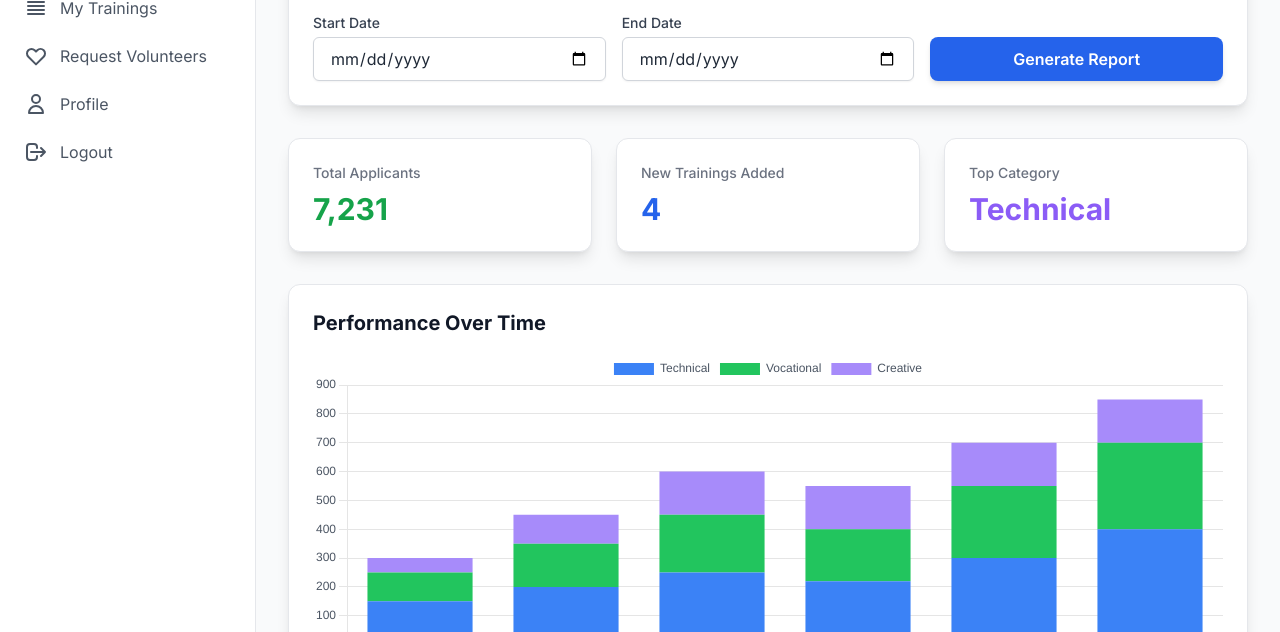
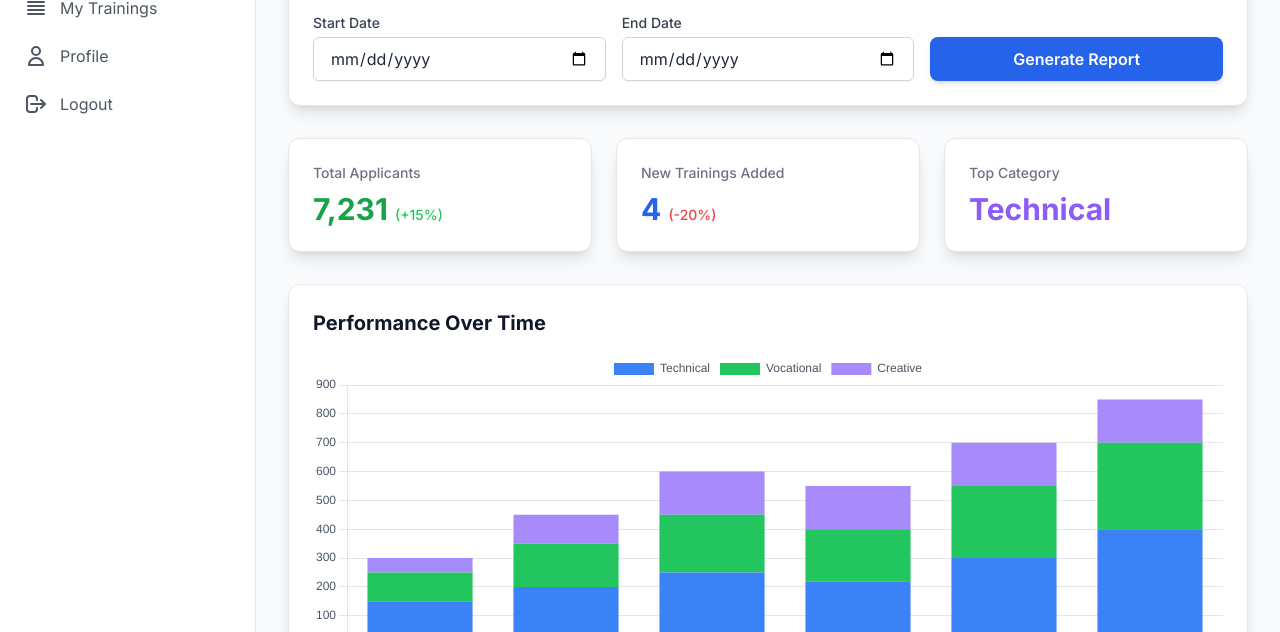
Before and after one commit to Platinum9990/UpdatedSkillRefoemNG, a plain HTML site: page Frontend/Trainers/history.html in a window 1280 px wide. Shown: the part 168-800 px from the top of the page. Drawn offline with nearby package versions, Linux system fonts and the light colour scheme.

Commit message:
Update history.html

```diff
--- a/Frontend/Trainers/history.html
+++ b/Frontend/Trainers/history.html
@@ -43,19 +43,15 @@
                 </a>
             </div>
             <nav class="mt-6">
-                <a href="dashboard.html" class="flex items-center px-6 py-3 text-gray-600 dark:text-gray-300 hover:bg-gray-100 dark:hover:bg-primary-800/30">
+                <a href="#" class="flex items-center px-6 py-3 text-gray-600 dark:text-gray-300 hover:bg-gray-100 dark:hover:bg-primary-800/30">
                     <svg class="w-6 h-6 mr-3" fill="none" stroke="currentColor" viewBox="0 0 24 24"><path stroke-linecap="round" stroke-linejoin="round" stroke-width="2" d="M3 12l2-2m0 0l7-7 7 7M5 10v10a1 1 0 001 1h3m10-11l2 2m-2-2v10a1 1 0 01-1 1h-3m-6 0a1 1 0 001-1v-4a1 1 0 011-1h2a1 1 0 011 1v4a1 1 0 001 1m-6 0h6"></path></svg>
                     Dashboard
                 </a>
-                <a href="my-trainings.html" class="flex items-center px-6 py-3 text-gray-600 dark:text-gray-300 hover:bg-gray-100 dark:hover:bg-primary-800/30">
+                <a href="#" class="flex items-center px-6 py-3 text-gray-600 dark:text-gray-300 hover:bg-gray-100 dark:hover:bg-primary-800/30">
                     <svg class="w-6 h-6 mr-3" fill="none" stroke="currentColor" viewBox="0 0 24 24"><path stroke-linecap="round" stroke-linejoin="round" stroke-width="2" d="M4 6h16M4 10h16M4 14h16M4 18h16"></path></svg>
                     My Trainings
                 </a>
-                 <a href="request-volunteers.html" class="flex items-center px-6 py-3 text-gray-600 dark:text-gray-300 hover:bg-gray-100 dark:hover:bg-primary-800/30">
-                    <svg class="w-6 h-6 mr-3" fill="none" stroke="currentColor" viewBox="0 0 24 24" xmlns="http://www.w3.org/2000/svg"><path stroke-linecap="round" stroke-linejoin="round" stroke-width="2" d="M4.318 6.318a4.5 4.5 0 000 6.364L12 20.364l7.682-7.682a4.5 4.5 0 00-6.364-6.364L12 7.636l-1.318-1.318a4.5 4.5 0 00-6.364 0z"></path></svg>
-                    Request Volunteers
-                </a>
-                <a href="profile.html" class="flex items-center px-6 py-3 text-gray-600 dark:text-gray-300 hover:bg-gray-100 dark:hover:bg-primary-800/30">
+                <a href="#" class="flex items-center px-6 py-3 text-gray-600 dark:text-gray-300 hover:bg-gray-100 dark:hover:bg-primary-800/30">
                     <svg class="w-6 h-6 mr-3" fill="none" stroke="currentColor" viewBox="0 0 24 24"><path stroke-linecap="round" stroke-linejoin="round" stroke-width="2" d="M16 7a4 4 0 11-8 0 4 4 0 018 0zM12 14a7 7 0 00-7 7h14a7 7 0 00-7-7z"></path></svg>
                     Profile
                 </a>
@@ -115,11 +111,11 @@
                 <div class="grid grid-cols-1 sm:grid-cols-2 lg:grid-cols-3 gap-6 mb-8">
                     <div class="bg-white dark:bg-primary-900/50 p-6 rounded-xl shadow-lg border dark:border-primary-800">
                         <h3 class="text-sm font-medium text-gray-500 dark:text-gray-400">Total Applicants</h3>
-                        <p class="mt-2 text-3xl font-bold text-secondary-600 dark:text-secondary-400">7,231</p>
+                        <p class="mt-2 text-3xl font-bold text-secondary-600 dark:text-secondary-400">7,231 <span class="text-sm font-medium text-green-500">(+15%)</span></p>
                     </div>
                     <div class="bg-white dark:bg-primary-900/50 p-6 rounded-xl shadow-lg border dark:border-primary-800">
                         <h3 class="text-sm font-medium text-gray-500 dark:text-gray-400">New Trainings Added</h3>
-                        <p class="mt-2 text-3xl font-bold text-primary-600 dark:text-primary-300">4</p>
+                        <p class="mt-2 text-3xl font-bold text-primary-600 dark:text-primary-300">4 <span class="text-sm font-medium text-red-500">(-20%)</span></p>
                     </div>
                      <div class="bg-white dark:bg-primary-900/50 p-6 rounded-xl shadow-lg border dark:border-primary-800">
                         <h3 class="text-sm font-medium text-gray-500 dark:text-gray-400">Top Category</h3>
```
